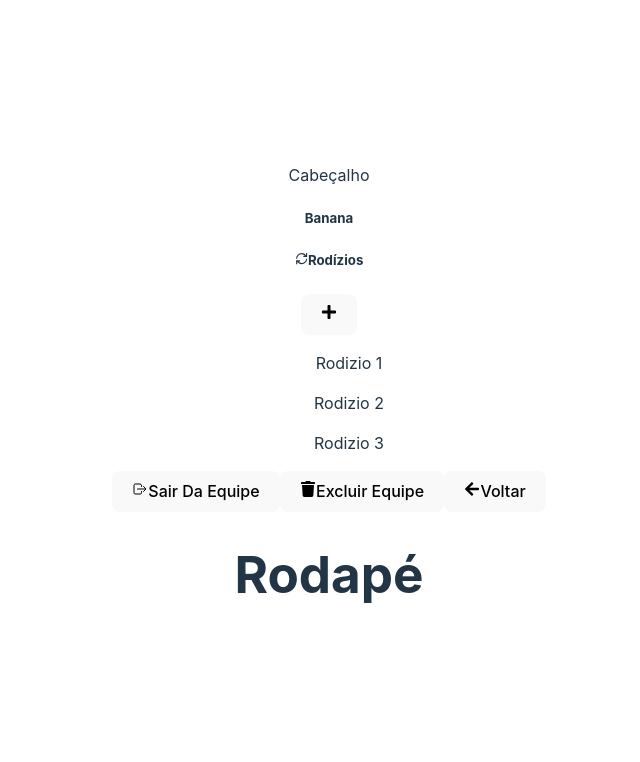
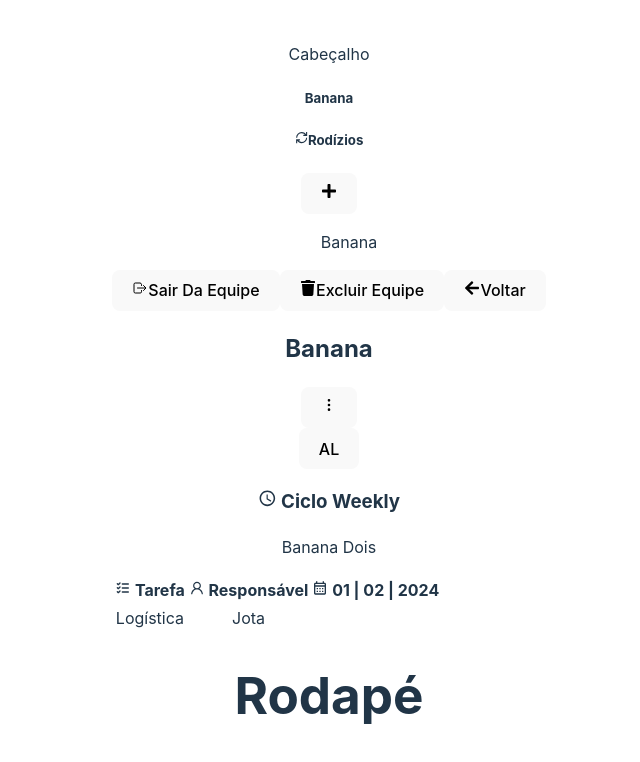
Before and after one commit to Redlintles/projeto-integrador, a React (Vite) app: page / in a window 1280 px wide. Shown: the top 762 px of the page, without its empty margins (311-951 px from the left). Built offline with nearby package versions, Linux system fonts and the light colour scheme.

Commit message:
Marcação da página de rodízio concluída com sucesso

```diff
--- /dev/null
+++ b/src/components/RodizioMain/RodizioMain.tsx
@@ -0,0 +1,63 @@
+import { LuMoreVertical } from "react-icons/lu";
+import { MdOutlineWatchLater, MdOutlineCalendarMonth } from "react-icons/md";
+import { TbListCheck } from "react-icons/tb";
+import { AiOutlineUser } from "react-icons/ai";
+import { useContext } from "react";
+import { modalContext } from "../../context/RodizioContext";
+
+export default function RodizioMain({ rodizio }: RodizioMainProps) {
+  const { setModal } = useContext(modalContext);
+  return (
+    <>
+      <section className="rodizio">
+        <div className="rodizio__header">
+          <div className="rodizio-header__left">
+            <h2 className="rodizio__title">{rodizio.title}</h2>
+            <button onClick={() => setModal("edit")}>
+              <LuMoreVertical />
+            </button>
+          </div>
+          <div className="rodizio-header__right">
+            <button>
+              <div className="circle">AL</div>
+            </button>
+          </div>
+        </div>
+        <div className="rodizio__cycle">
+          <h3 className="cycle">
+            <MdOutlineWatchLater /> Ciclo {rodizio.cycle}
+          </h3>
+          <p className="rodizio__desc">{rodizio.desc}</p>
+        </div>
+        <div>
+          <table>
+            <tr>
+              <th>
+                <TbListCheck /> Tarefa
+              </th>
+              <th>
+                <AiOutlineUser /> Responsável
+              </th>
+              <th>
+                <MdOutlineCalendarMonth /> 01 | 02 | 2024
+              </th>
+            </tr>
+            {rodizio.sectors &&
+              rodizio.sectors.map((item) => (
+                <tr>
+                  <td>{item.sectorTitle}</td>
+                  <td>
+                    <div
+                      className="circle"
+                      style={{ backgroundColor: item.sectorManager.color }}
+                    ></div>
+                    <span>{item.sectorManager.name}</span>
+                  </td>
+                </tr>
+              ))}
+          </table>
+        </div>
+      </section>
+    </>
+  );
+}
--- /dev/null
+++ b/src/components/RodizioModal/RodizioModal.tsx
@@ -0,0 +1,37 @@
+import { FaX } from "react-icons/fa6";
+import RodizioModalAdd from "./RodizioModalAdd";
+import RodizioModalEdit from "./RodizioModalEdit";
+import { modalContext } from "../../context/RodizioContext";
+import { useContext } from "react";
+
+export default function RodizioModal() {
+  const { modal, setModal } = useContext(modalContext);
+  return (
+    <>
+      {modal && (
+        <div className="modal">
+          <div className="modal-content">
+            <div className="modal__header">
+              <button className="modal__close-btn" onClick={() => setModal("")}>
+                <FaX />
+              </button>
+            </div>
+            <div className="modal__body">
+              {modal === "add" ? <RodizioModalAdd /> : <RodizioModalEdit />}
+            </div>
+
+            <div className="modal__footer">
+              <button
+                onClick={() => {
+                  setModal("");
+                }}
+              >
+                {modal === "add" ? "Criar" : "Salvar"}
+              </button>
+            </div>
+          </div>
+        </div>
+      )}
+    </>
+  );
+}
--- /dev/null
+++ b/src/components/RodizioModal/RodizioModalAdd.tsx
@@ -0,0 +1,35 @@
+export default function RodizioModalAdd() {
+  return (
+    <form>
+      <form className="modal__form">
+        <label>
+          <span>Nome Do Rodízio</span>
+          <input
+            type="text"
+            placeholder="Digite o nome do rodízio"
+            name="name"
+          />
+        </label>
+        <label>
+          <span>Descrição</span>
+          <textarea
+            name="desc"
+            placeholder="Digite as informações deste rodízio"
+          ></textarea>
+        </label>
+        <label>
+          <span>Tipo de Ciclo</span>
+          <select name="cycle">
+            <option value="monthly">Mensal</option>
+            <option value="weekly">Semanal</option>
+            <option value="yearly">Anual</option>
+          </select>
+        </label>
+        <label>
+          <span>Data De Início</span>
+          <input type="date" />
+        </label>
+      </form>
+    </form>
+  );
+}
--- /dev/null
+++ b/src/components/RodizioModal/RodizioModalEdit.tsx
@@ -0,0 +1,35 @@
+export default function RodizioModalEdit() {
+  return (
+    <form>
+      <form className="modal__form">
+        <label>
+          <span>Nome Do Rodízio</span>
+          <input
+            type="text"
+            placeholder="Digite o nome do rodízio"
+            name="name"
+          />
+        </label>
+        <label>
+          <span>Descrição</span>
+          <textarea
+            name="desc"
+            placeholder="Digite as informações deste rodízio"
+          ></textarea>
+        </label>
+        <label>
+          <span>Tipo de Ciclo</span>
+          <select name="cycle">
+            <option value="monthly">Mensal</option>
+            <option value="weekly">Semanal</option>
+            <option value="yearly">Anual</option>
+          </select>
+        </label>
+        <label>
+          <span>Data De Início</span>
+          <input type="date" />
+        </label>
+      </form>
+    </form>
+  );
+}
--- a/src/pages/Rodizio/Rodizio.tsx
+++ b/src/pages/Rodizio/Rodizio.tsx
@@ -2,12 +2,34 @@ import { FaPlus, FaTrash, FaArrowLeft } from "react-icons/fa";
 import "./Rodizio.css";
 import { GrPowerCycle } from "react-icons/gr";
 import { IoLogOutOutline } from "react-icons/io5";
-
+import { useContext, useState } from "react";
+import RodizioModal from "../../components/RodizioModal/RodizioModal";
+import { modalContext } from "../../context/RodizioContext";
+import RodizioMain from "../../components/RodizioMain/RodizioMain";
 
 export default function Rodizio() {
+  const { setModal } = useContext(modalContext);
 
-  const rodizios: number[] = [1,2,3];
+  const rodizios: rodizioObj[] = [
+    {
+      title: "Banana",
+      cycle: "Weekly",
+      desc: "Banana Dois",
+      sectors: [
+        {
+          sectorManager: {
+            name: "Jota",
+            color: "#ff0000",
+          },
+          sectorTitle: "Logística",
+        },
+      ],
+    },
+  ];
+
+  const [activeIndex, setActiveIndex] = useState<number>(0);
   return (
+    <>
       <section className="rodizio">
         <aside className="rodizio__sidebar">
           <article className="sidebar__team-info">
@@ -16,15 +38,32 @@ export default function Rodizio() {
           </article>
           <div className="sidebar__rodizio-list">
             <div className="rodizio__list-header">
-            <h5 className="list-header__title"><GrPowerCycle />Rodízios</h5>
-            <button className="list-header__add">
+              <h5 className="list-header__title">
+                <GrPowerCycle />
+                Rodízios
+              </h5>
+              <button
+                className="list-header__add"
+                onClick={() => setModal("add")}
+              >
                 <FaPlus />
               </button>
             </div>
             <div className="rodizio__list-body">
               <ul>
-              {rodizios && rodizios.map((n: number) => (
-                <p>Rodizio {n}</p>
+                {rodizios &&
+                  rodizios.map((rodizio: rodizioObj, index: number) => (
+                    <p
+                      key={index}
+                      onClick={() => setActiveIndex(index)}
+                      className={
+                        activeIndex === index
+                          ? "rodizio__name rodizio__name--active"
+                          : "rodizio__name"
+                      }
+                    >
+                      {rodizio.title}
+                    </p>
                   ))}
               </ul>
             </div>
@@ -46,9 +85,10 @@ export default function Rodizio() {
         </aside>
 
         <section className="rodizio__main">
-
+          <RodizioMain rodizio={rodizios[activeIndex]} />
         </section>
-
       </section>
-  )
+      <RodizioModal />
+    </>
+  );
 }
```
Lines whose indentation alone changed are shown as unchanged.
